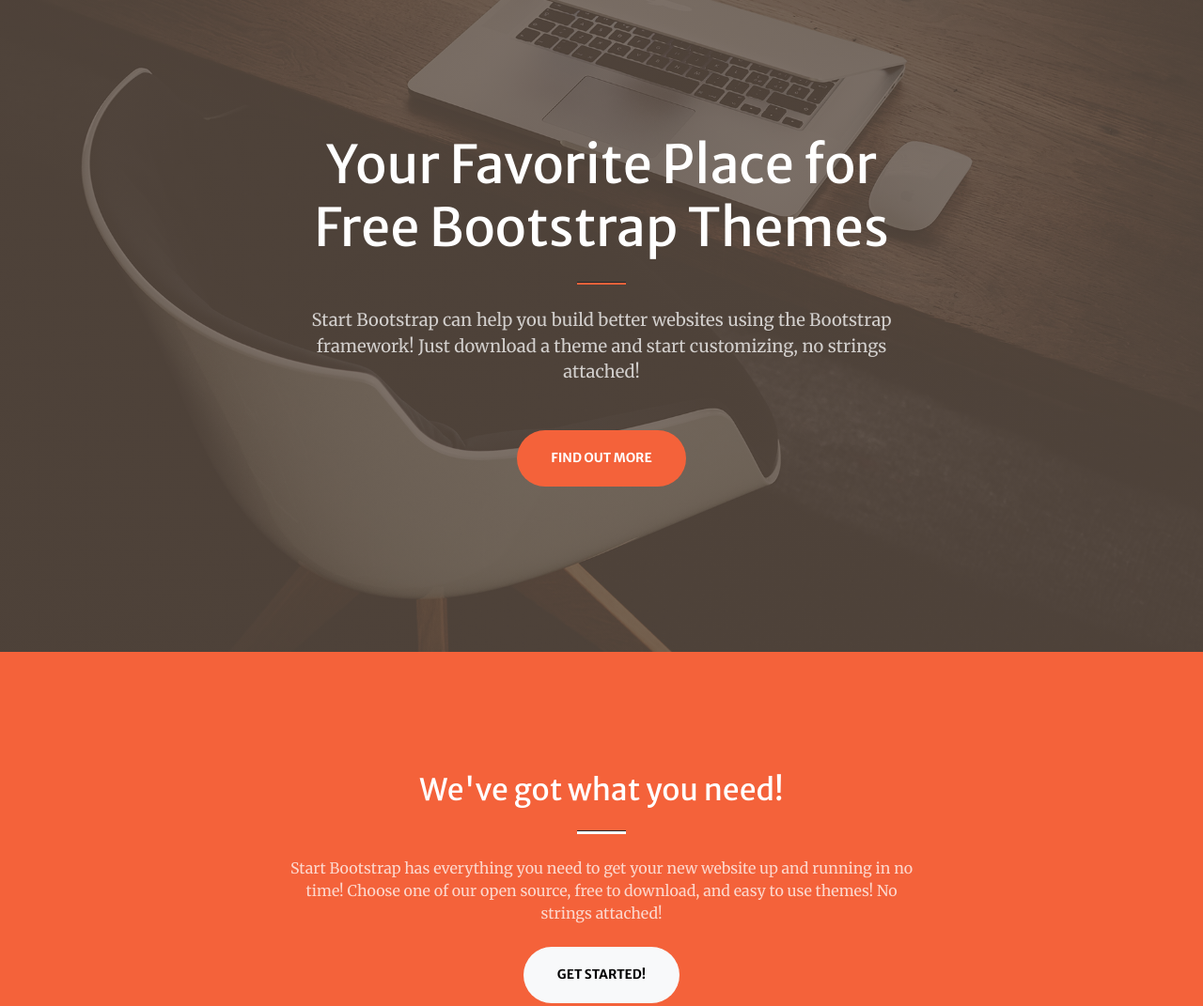
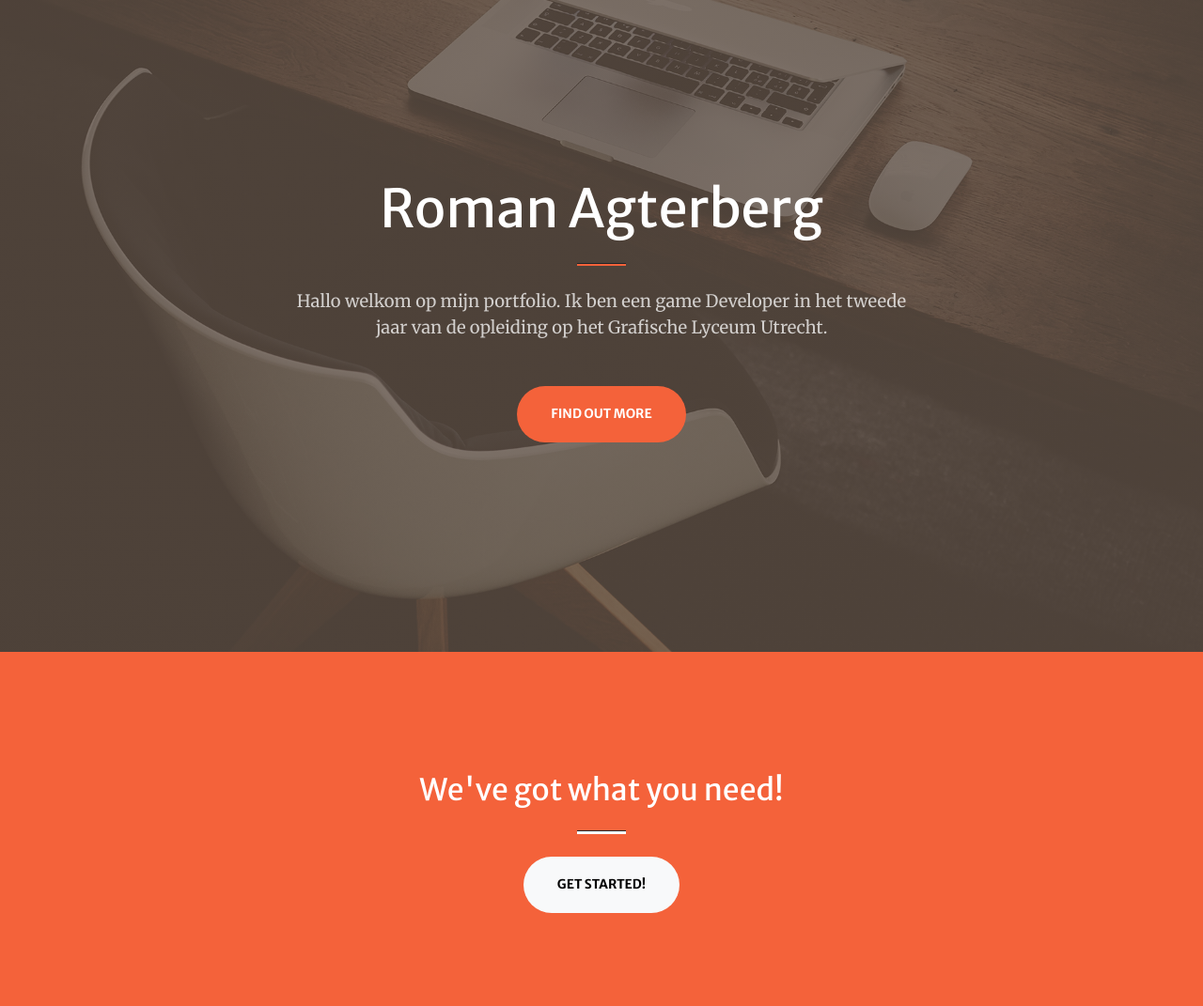
Before and after one commit to Roman220287/PortfolioRoman, a plain HTML site: page index.html in a window 1280 px wide. Shown: the part 106-1177 px from the top of the page at 94% size. Drawn offline with nearby package versions, Linux system fonts and the light colour scheme; some packages are replaced by stand-ins of ours; a script that the page names is missing.

Commit message:
Top page Update

```diff
--- a/index.html
+++ b/index.html
@@ -39,11 +39,12 @@
             <div class="container px-4 px-lg-5 h-100">
                 <div class="row gx-4 gx-lg-5 h-100 align-items-center justify-content-center text-center">
                     <div class="col-lg-8 align-self-end">
-                        <h1 class="text-white font-weight-bold">Your Favorite Place for Free Bootstrap Themes</h1>
+                        <h1 class="text-white font-weight-bold">Roman Agterberg</h1>
                         <hr class="divider" />
                     </div>
                     <div class="col-lg-8 align-self-baseline">
-                        <p class="text-white-75 mb-5">Start Bootstrap can help you build better websites using the Bootstrap framework! Just download a theme and start customizing, no strings attached!</p>
+                        <p class="text-white-75 mb-5">Hallo welkom op mijn portfolio.
+                        Ik ben een game Developer in het tweede jaar van de opleiding op het Grafische Lyceum Utrecht.</p>
                         <a class="btn btn-primary btn-xl" href="#about">Find Out More</a>
                     </div>
                 </div>
@@ -56,7 +57,7 @@
                     <div class="col-lg-8 text-center">
                         <h2 class="text-white mt-0">We've got what you need!</h2>
                         <hr class="divider divider-light" />
-                        <p class="text-white-75 mb-4">Start Bootstrap has everything you need to get your new website up and running in no time! Choose one of our open source, free to download, and easy to use themes! No strings attached!</p>
+                        <p class="text-white-75 mb-4"></p>
                         <a class="btn btn-light btn-xl" href="#services">Get Started!</a>
                     </div>
                 </div>
```
